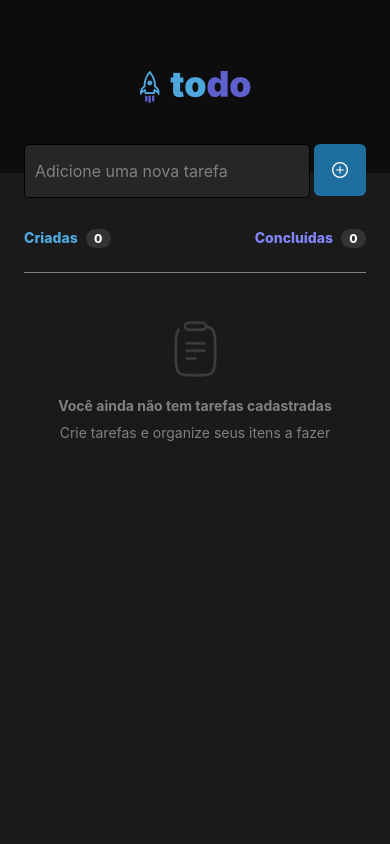
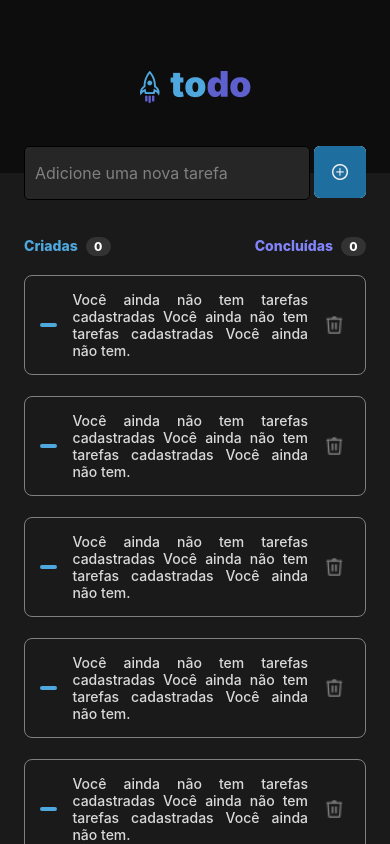
Before and after one commit to AlanStall/ignite-rn-01-challenge, a React Native app: screen / in a window 390 px wide. Built offline with nearby package versions, Linux system fonts and the light colour scheme.

Commit message:
style: created CardTask component design

```diff
--- /dev/null
+++ b/src/components/CardTask/index.tsx
@@ -0,0 +1,60 @@
+import React from "react";
+import { StyleSheet, Text, View, Image, TouchableOpacity } from "react-native";
+
+export default function CardTask() {
+  return (
+    <View style={styles.wrapTexts}>
+      <TouchableOpacity>
+        <View style={styles.checkField}>
+          <Text>{""}</Text>
+        </View>
+      </TouchableOpacity>
+      <Text style={styles.textCard}>
+        {
+          "Você ainda não tem tarefas cadastradas Você ainda não tem tarefas cadastradas Você ainda não tem."
+        }
+      </Text>
+      <TouchableOpacity>
+        <Image
+          source={require("../../assets/trash.png")}
+          style={styles.ImageNoTasks}
+        />
+      </TouchableOpacity>
+    </View>
+  );
+}
+
+const styles = StyleSheet.create({
+  wrapTexts: {
+    flexDirection: "row",
+    alignItems: "center",
+    borderWidth: 1,
+    borderColor: "gray",
+    borderStyle: "solid",
+    borderRadius: 8,
+    padding: 15,
+    marginTop: 21,
+    marginLeft: 24,
+    marginRight: 24,
+    marginBotton: 8,
+  },
+  checkField: {
+    width: 17.45,
+    borderWidth: 2,
+    borderColor: "#4EA8DE",
+    borderStyle: "solid",
+    borderRadius: 30,
+  },
+  textCard: {
+    flex: 1,
+    fontSize: 14,
+    color: "#D9D9D9",
+    fontWeight: "500",
+    paddingLeft: 15,
+    paddingRight: 10,
+    textAlign: "justify",
+  },
+  ImageNoTasks: {
+    height: 40,
+  },
+});
--- a/src/screen/Home/index.tsx
+++ b/src/screen/Home/index.tsx
@@ -1,7 +1,8 @@
 import React from "react";
 import { StatusBar } from "expo-status-bar";
 
-import NoTasks from '../../components/NoTasks';
+import NoTasks from "../../components/NoTasks";
+import CardTask from "../../components/CardTask";
 
 import {
   StyleSheet,
@@ -10,10 +11,8 @@ import {
   Image,
   TextInput,
   TouchableOpacity,
+  ScrollView,
 } from "react-native";
-
-/* import Logo02 from '../../assets/logo.png'; */
-/* import Logo from '../../assets/favicon.png'; */
 
 export default function Home() {
   return (
@@ -42,7 +41,6 @@ export default function Home() {
               />
             </TouchableOpacity>
           </View>
-
         </View>
 
         <View style={styles.followUpActions}>
@@ -60,8 +58,16 @@ export default function Home() {
           </View>
         </View>
 
-        <NoTasks/>
+        {/* <NoTasks/> */}
 
+        <ScrollView>
+          <CardTask />
+          <CardTask />
+          <CardTask />
+          <CardTask />
+          <CardTask />
+          <CardTask />
+        </ScrollView>
       </View>
     </>
   );
@@ -78,11 +84,13 @@ const styles = StyleSheet.create({
   container: {
     flex: 1,
     backgroundColor: "#1A1A1A",
+    justifyContent: "flex-start",
   },
   wrapInput: {
-    top: -54,
-    alignItems: "center",
+    top: -27,
+    alignItems: "flex-start",
     justifyContent: "center",
+    height: 52,
     flexDirection: "row",
     paddingLeft: 24,
     paddingRight: 24,
@@ -109,68 +117,72 @@ const styles = StyleSheet.create({
     justifyContent: "center",
     alignItems: "center",
     borderRadius: 6,
-    bottom: 27,
+    bottom: 52,
   },
   buttonBehind: {
     width: 52,
     height: 52,
-    backgroundColor: "#000",
+    backgroundColor: "#fff",
     justifyContent: "center",
     alignItems: "center",
     borderRadius: 6,
-    top: 25,
+    top: 0,
   },
   followUpActions: {
-    flexDirection: 'row',
-    top: -48,
-    justifyContent: 'space-between',
+    flexDirection: "row",
+    height: 19,
+    top: 12,
+    justifyContent: "space-between",
+    alignItems: "flex-start",
     paddingLeft: 24,
     paddingRight: 24,
+    marginBottom: 10,
   },
   wrapCreatedTasks: {
-    flexDirection: 'row',
+    flexDirection: "row",
+    justifyContent: "flex-start",
   },
   createdTasksTexts: {
-    color: '#4EA8DE',
+    color: "#4EA8DE",
     paddingRight: 8,
     fontSize: 14,
-    fontWeight: '800',
-    justifyContent: 'center',
+    fontWeight: "800",
+    justifyContent: "center",
   },
   wrapNumberTasksCreated: {
-    backgroundColor: '#333333',
+    backgroundColor: "#333333",
     width: 25,
     height: 19,
     borderRadius: 30,
-    alignItems: 'center',
-    justifyContent: 'center',
+    alignItems: "center",
+    justifyContent: "center",
   },
   numberTasksCreated: {
-    color: '#fff',
+    color: "#fff",
     fontSize: 12,
-    fontWeight: '800',
+    fontWeight: "800",
   },
   wrapCompletedTasks: {
-    flexDirection: 'row',
+    flexDirection: "row",
   },
   completedTasksTexts: {
-    color: '#8284FA',
+    color: "#8284FA",
     paddingRight: 8,
     fontSize: 14,
-    fontWeight: '800',
-    justifyContent: 'center',
+    fontWeight: "800",
+    justifyContent: "center",
   },
   wrapNumberTasksCompleted: {
-    backgroundColor: '#333333',
+    backgroundColor: "#333333",
     width: 25,
     height: 19,
     borderRadius: 30,
-    alignItems: 'center',
-    justifyContent: 'center',
+    alignItems: "center",
+    justifyContent: "center",
   },
   numberTasksCompleted: {
-    color: '#fff',
+    color: "#fff",
     fontSize: 12,
-    fontWeight: '800',
+    fontWeight: "800",
   },
 });
```
Also changed, not shown: src/assets/trash.png (added), src/components/CardTask/styles.ts (added).
